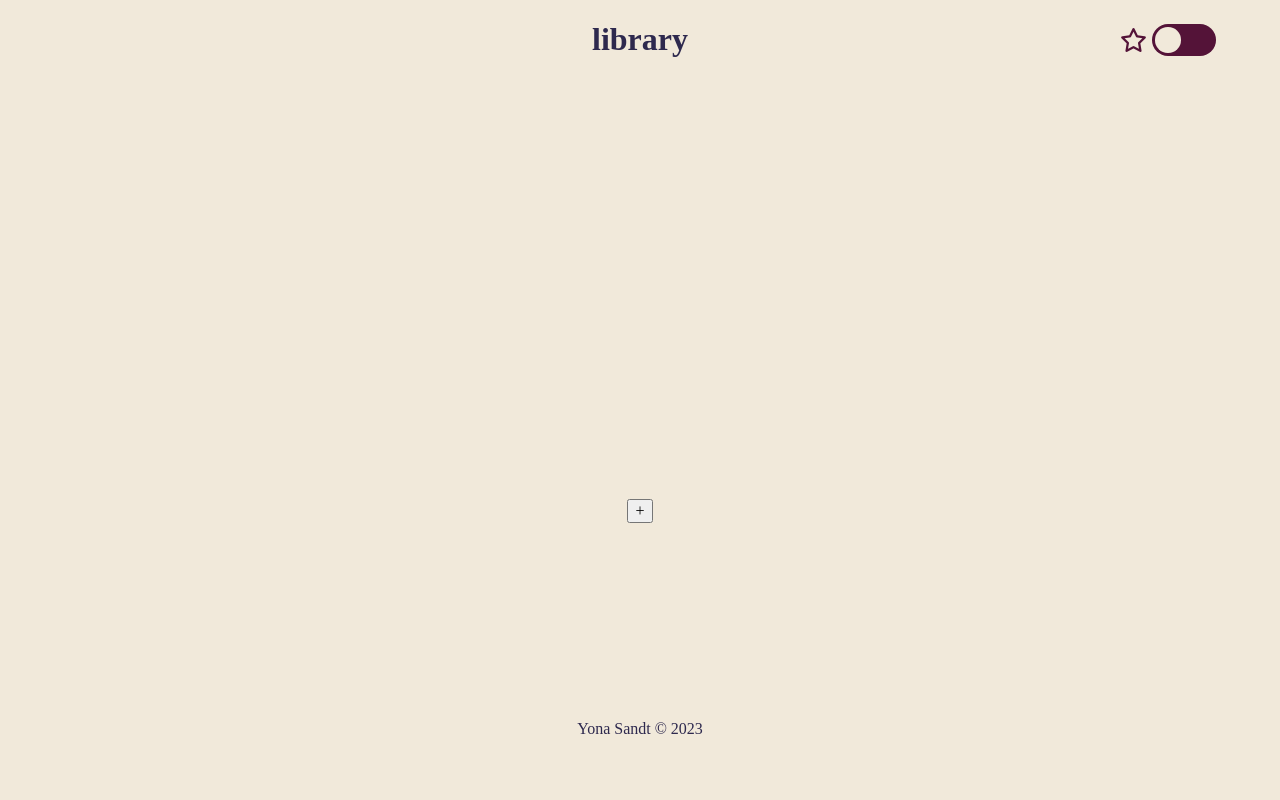
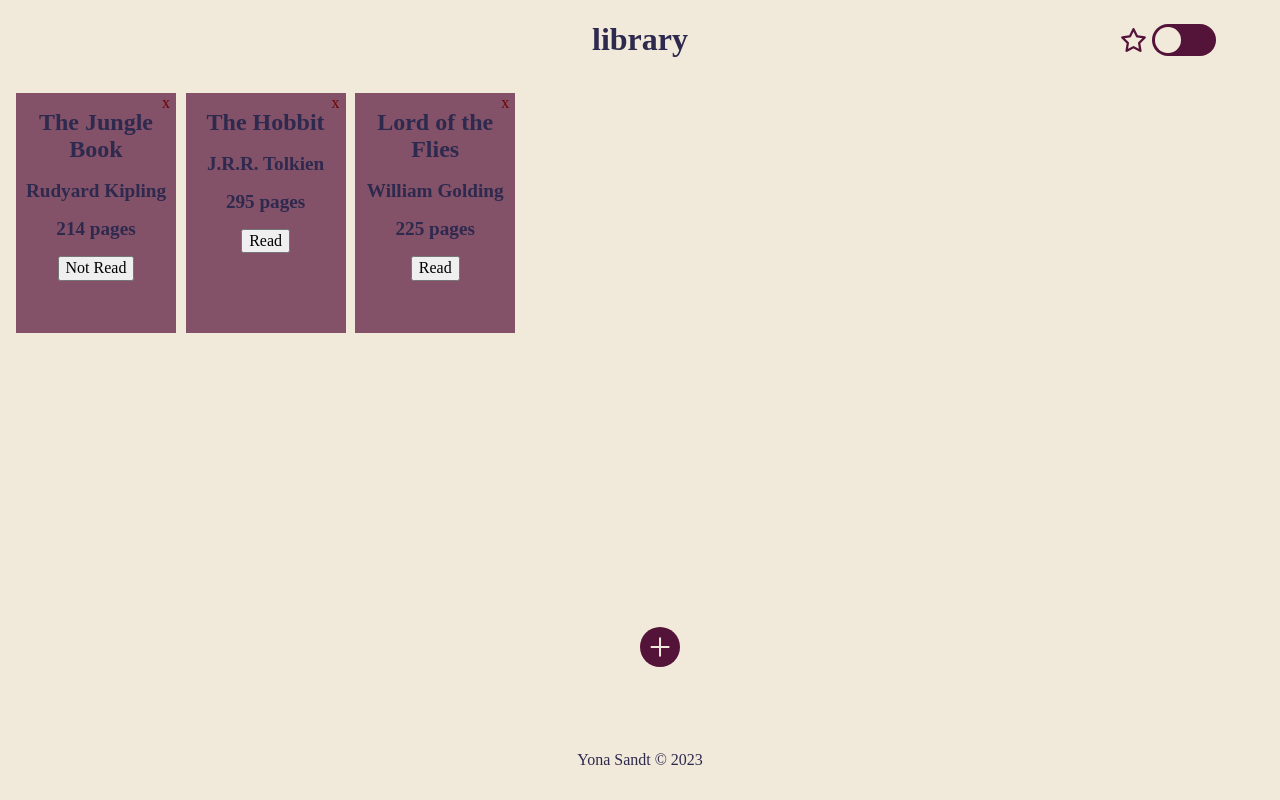
Before and after one commit to yona13/odin-libary, a plain HTML site: page index.html in a window 1280 px wide. Drawn offline with Linux system fonts and the light colour scheme.

Commit message:
Continuing with layout, primarily focused on book display;

```diff
--- a/assets/css/style.css
+++ b/assets/css/style.css
@@ -1,8 +1,18 @@
+:root {
+    --top-bottom-height: 5rem;
+    --button-dimension: 2.5rem;
+    --form-height: 150px;
+    --form-width: 180px;
+    --form-padding: 0.8rem;
+    --exit-colour: #6b0504;
+}
+
 :root.dark {
     --base-text-colour: #f1e9da;
     --background-colour: #2e294e;
     --theme-colour: #541388;
     --theme-background: #f1e9da;
+    --theme-pale-background: rgba(241, 233, 218, 0.7);
 }
 
 :root.light {
@@ -10,6 +20,7 @@
     --background-colour: #f1e9da;
     --theme-colour: #f1e9da;
     --theme-background: #541338;
+    --theme-pale-background: rgba(84, 19, 56, 0.7);
 }
 
 .container {
@@ -25,7 +36,7 @@
 
 .nav {
     position: relative;
-    height: 5rem;
+    height: var(--top-bottom-height);
     width: 100vw;
     display: flex;
     justify-content: center;
@@ -79,12 +90,99 @@
     transform: translateX(2rem);
 }
 
-.book-form {
-    visibility: hidden;
+.display {
+    position: relative;
+    height: calc(100% - 2 * var(--top-bottom-height) - 2* var(--form-padding));
+    width: 100vw;
+}
+
+.library {
+    margin-left: 1rem;
+    height: 100%;
+    width: 100%;
+    display: flex;
+    flex-direction: row;
+    flex-wrap: wrap;
+    align-items: start;
+    justify-content: start;
+    gap: 0.6rem;
+}
+
+.book-card {
+    position: relative;
+    width: 10rem;
+    height: 15rem;
+    text-align: center;
+    background-color: var(--theme-pale-background);
+}
+
+.remove-book-button {
+    position: absolute;
+    top: 0;
+    right: 0;
+    border: none;
+    background: none;
+    color: var(--exit-colour);
+}
+
+.book-card h1 {
+    font-size: 1.5rem;
+}
+
+.book-card h2 {
+    font-size: 1.2rem;
+}
+
+.new-book {
+    position: absolute;
+    left: 50%;
+    bottom: var(--button-dimension);
+    height: var(--button-dimension);
+    width: var(--button-dimension);
+    line-height: 1rem;
+    border: none;
+    border-radius: 50%;
+    font-size: var(--button-dimension);
+    color: var(--theme-colour);
+    background-color: var(--theme-background);
 }
 
 .footer {
-    height: 5rem;
+    height: var(--top-bottom-height);
+    line-height: var(--top-bottom-height);
     width: 100vw;
     text-align: center;
 }
+
+.form {
+    position: fixed;
+    /* z-index: 1; */
+    height: var(--form-height);
+    width: var(--form-width);
+    top: 50%;
+    left: 50%;
+    padding: var(--form-padding);
+    background-color: var(--theme-background);
+    border-radius: 8px;
+    text-align: center;
+    transform: translate(-50%, -50%) scale(0);
+    transition: transform 0.2s ease-in-out;
+}
+
+.form.active {
+    transform: translate(-50%, -50%) scale(1);
+}
+
+.disable-mode {
+    position: fixed;
+    top: 0;
+    left: 0;
+    display: none;
+    width: 100%;
+    height: 100%;
+    background-color: rgba(0, 0, 0, 0.5);
+}
+
+.disable-mode.active {
+    display: block;
+}
--- a/assets/js/layout.js
+++ b/assets/js/layout.js
@@ -1,7 +1,10 @@
 /* Elements and Variable Definitions */
+const themeToggle = document.querySelector(".slider");
 const newBookButton = document.querySelector(".new-book");
-const newBookForm = document.querySelector(".book-form");
-const themeToggle = document.querySelector(".slider");
+const formBubble = document.querySelector(".form");
+const bookForm = document.querySelector(".book-form");
+const libraryContainer = document.querySelector(".library");
+const disableMode = document.querySelector(".disable-mode");
 
 /* Functions */
 
@@ -31,13 +34,45 @@ function setTheme() {
 }
 
 /**
+ *
+ * @param {Book} book
+ */
+function createBookCard(book) {
+    const exitButton = document.createElement("button");
+    exitButton.className = "remove-book-button";
+    exitButton.textContent = "x";
+    const bookCard = document.createElement("div");
+    bookCard.className = "book-card";
+    const title = document.createElement("h1");
+    title.textContent = book.title;
+    const author = document.createElement("h2");
+    author.textContent = book.author;
+    const pageCount = document.createElement("h2");
+    pageCount.textContent = `${book.pages} pages`;
+    const readbutton = document.createElement("button");
+    readbutton.textContent = book.read ? "Read" : "Not Read";
+    readbutton.className = book.read ? "book-button read" : "book-button not-read";
+
+    bookCard.appendChild(exitButton);
+    bookCard.appendChild(title);
+    bookCard.appendChild(author);
+    bookCard.appendChild(pageCount);
+    bookCard.appendChild(readbutton)
+
+    return bookCard;
+}
+
+/**
  * Render Function
  *
  * Setups Local Storage and Builds Library Table
  */
 function render() {
     setup();
-    // TODO: Build Library Table
+
+    library.forEach(book => {
+        libraryContainer.appendChild(createBookCard(book));
+    });
 }
 
 /* Initialise Layout */
@@ -48,11 +83,18 @@ render();
 
 /* New Book Button Click Event Listener */
 newBookButton.addEventListener("click", (e) => {
-    newBookForm.setAttribute("style", "visibility: visible");
+    bookForm.reset();
+    formBubble.className += " active";
+    disableMode.className += " active";
+});
+
+disableMode.addEventListener("click", (e) => {
+    formBubble.className = "form";
+    disableMode.className = "disable-mode";
 });
 
 /* New Book Form Submission Event Listener */
-newBookForm.addEventListener("submit", (e) => {
+bookForm.addEventListener("submit", (e) => {
     e.preventDefault();
     const newBook = bookFromForm();
     addBookToLibrary(newBook);
--- a/assets/js/library.js
+++ b/assets/js/library.js
@@ -45,6 +45,13 @@ function addBookToLibrary(book) {
 function setup() {
     if (localStorage.getItem("library"))
         library = JSON.parse(localStorage.getItem("library"));
-    else
+    else {
         library = [];
+        const b1 = new Book("The Jungle Book", "Rudyard Kipling", 214, false);
+        const b2 = new Book("The Hobbit", "J.R.R. Tolkien", 295, true);
+        const b3 = new Book("Lord of the Flies", "William Golding", 225, true);
+        library.push(b1);
+        library.push(b2);
+        library.push(b3);
+    }
 }
--- a/index.html
+++ b/index.html
@@ -17,23 +17,25 @@
             <h1>library</h1>
             <label class="theme-block"><i class="fa-regular fa-star"></i><input type="checkbox"><span class="slider"></span></label>
         </div>
-        <div class="form">
-            <form class="book-form">
-                <input id="title" type="text" placeholder="Title" required>
-                <input id="author" type="text" placeholder="Author" required>
-                <input id="pages" type="number" placeholder="No. Pages">
-                <input name="read" id="read-1" type="radio" value="Read"><label for="read-1">Read</label>
-                <input name="read" id="read-0" type="radio" value="Not Read" checked><label for="read-0">Not Read</label>
-                <button type="submit">Add to Library</button>
-            </form>
-        </div>
         <div class="display">
-            <div class="library"></div>
-            <div class="new-book"><button class="new-book">+</button></div>
+            <div class="library">
+            </div>
+            <button class="new-book">+</button>
         </div>
         <div class="footer">
             Yona Sandt &#169; 2023
         </div>
     </div>
+    <div class="disable-mode"></div>
+    <div class="form">
+        <form class="book-form">
+            <input id="title" type="text" placeholder="Title" required>
+            <input id="author" type="text" placeholder="Author" required>
+            <input id="pages" type="number" placeholder="No. Pages">
+            <input name="read" id="read-1" type="radio" value="Read"><label for="read-1">Read</label>
+            <input name="read" id="read-0" type="radio" value="Not Read" checked><label for="read-0">Not Read</label>
+            <button type="submit">Add to Library</button>
+        </form>
+    </div>
 </body>
 </html>
```
